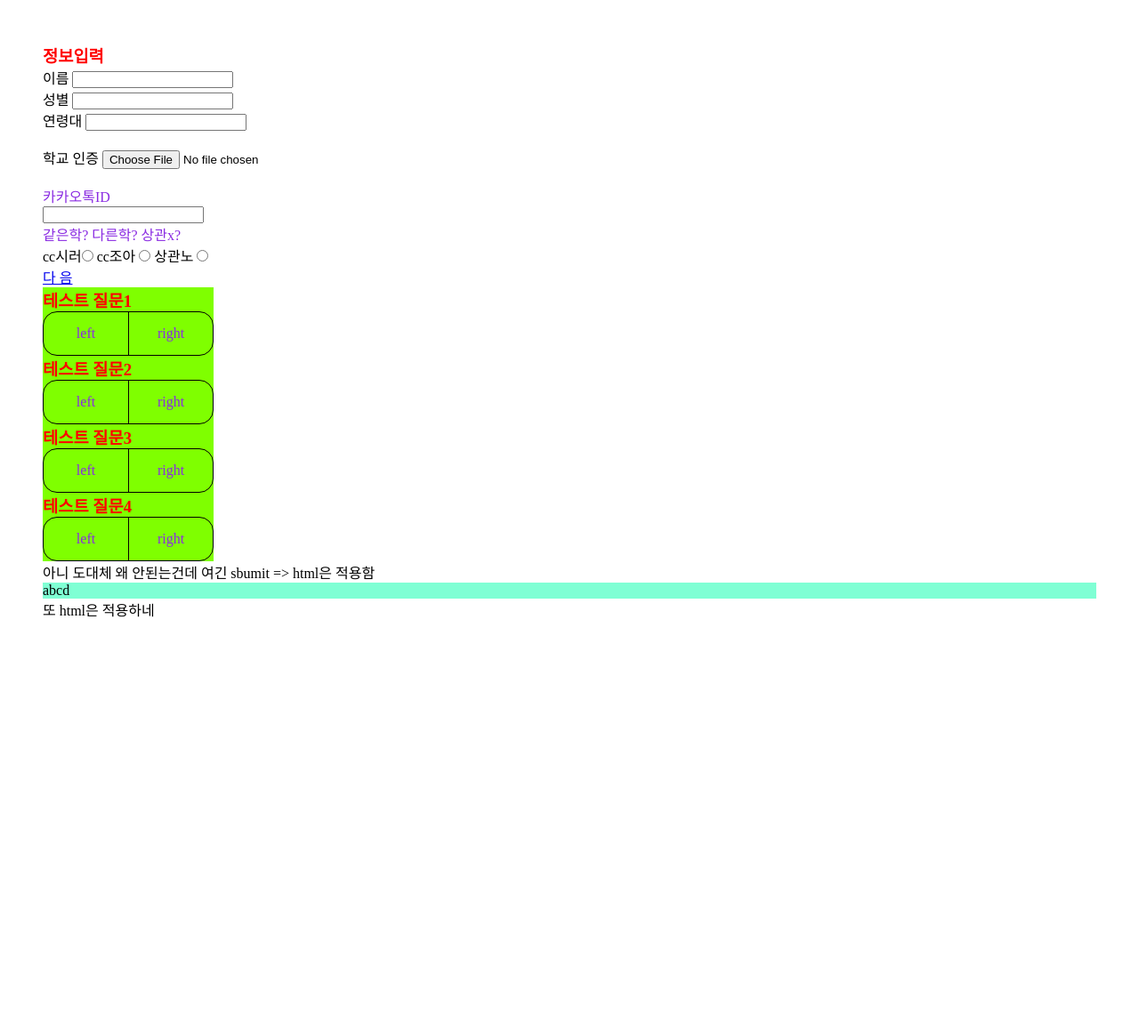
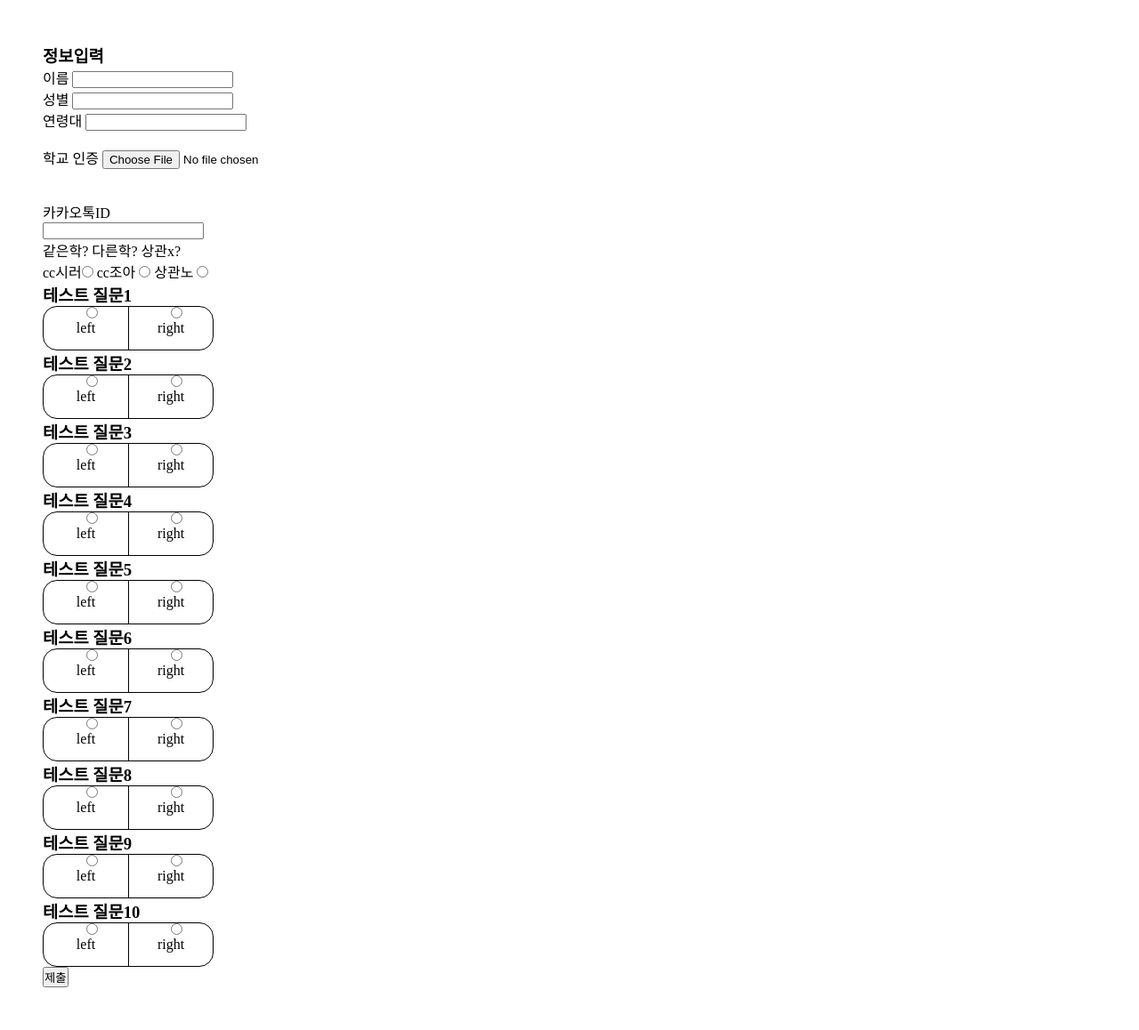
Before and after one commit to siiiido/RS, a Django app: page /submit/ in a window 1280 px wide. Shown: the whole page at 89% size. Before the commit the page ends 694 px from the top, so only its background shows below. Run offline with Django 3.2, Linux system fonts and the light colour scheme.

Commit message:
modified submit

```diff
--- a/static/css/submit/submit.css
+++ b/static/css/submit/submit.css
@@ -104,8 +104,7 @@ label{
   display: block;
   width: 100%;
   height: 100%;
-  color: blueviolet;
-  vertical-align: middle;
+  /* vertical-align: middle; */
   box-sizing: border-box;
   cursor: pointer;
 }
@@ -117,15 +116,12 @@ label{
   border-left: 1px solid black;
   text-align:center;
 
-
-  color: yellow;
-
 }
 .only-sr{
   overflow: hidden;
   position: absolute;
   /* left: -9999px; */
-  display: none;
+  /* display: none; */
 }
 .radio-items{
   display: table;
@@ -133,23 +129,15 @@ label{
   border: 1px solid black;
   border-radius: 1rem;
   box-sizing: border-box;
-
 }
 .radio-items>div:first-child{
   border-left: none;
   width: auto;
 }
-.radio-items>input[type="radio"]:checked {
+/* .radio-items>input[type="radio"]:checked {
   background-color: cadetblue;
   color: darkorchid;
-}
+} */
 .whole-question{
   width: 12rem;
-  background-color: chartreuse;
 }
-
-
-
-h3{
-  color: red;
-}
--- a/submit/views.py
+++ b/submit/views.py
@@ -6,6 +6,27 @@ from django.shortcuts import render
 
 def submit(request):
     if request.method == "GET":
+        print("get")
         return render(request, 'submit/submit.html')
-    # elif request.method == "POST" :
-    #     return
+    elif request.method == "POST" :
+        kakao = request.POST.get('kakao')
+        uni_photo = request.POST.get('uni-photo')
+        cc_radio = request.POST.get('cc_radio')
+
+
+        question=[]
+
+        for i in range(1,11):
+            question.append(request.POST.get('q'+str(i)))
+
+
+
+        # print("카카오 id :" + kakao,"학생증 사진 : " + uni_photo, "cc_radio : "+cc_radio)
+        print("카카오 : {}, 학생증 사진 : {}, cc확인 : {}".format(kakao,uni_photo,cc_radio))
+
+        print("2지 선다 답 : {}".format(question))
+
+
+        # context = {}
+        # print("post 이제 여기서 어떻게 하는가")
+        return render(request,'submit/submit.html')
--- a/templates/submit/submit.html
+++ b/templates/submit/submit.html
@@ -22,128 +22,205 @@ href="{% static 'css/main/main.css' %}"
 
     <!-- ======================정보 입력, 불러오기======================= -->
     <div class="info-container">
+
         <div class="info">
 
-            <div class="info-header">
             <h3>정보입력</h3>
-            </div>
             <div class="info-content">
 
-
-                <form action="" class="unmodified">
+                <div class="from_db">
+                    <form action="." method="POST">{% csrf_token %}
                         <div class="name">
-                        이름 <input type="text" name="" value="">
+                            이름 <input type="text" name="name" value="">
                         </div>
                         <div class="sex">
-                        성별 <input type="text" name="" value="">
+                            성별 <input type="text" name="sex" value="">
                         </div>
                         <div class="age">
-                        연령대 <input type="text" name="" id="">
+                            연령대 <input type="text" name="age" id="">
                         </div>
                     </form>
+                </div>
+                <br>
+                <form action="." method="POST" class="info-form">{% csrf_token %}
 
-                <br>
-                학교 인증 <input type="file" accept="image/*;capture=camera">
+                    <div class="uni_check">
+                        학교 인증 <input name="uni-photo" type="file" accept="image/*;capture=camera">
+                    </div>
 
                     <br><br>
-                <form class="info-form">
                     <div>
-                        <label for="contact">카카오톡ID</label>
-                        <input type="text" id="contact" class="kakao" name="contact">
+                        <label for="kakao">카카오톡ID</label>
+                        <input type="text" class="kakao" name="kakao">
                     </div>
                     <div class="uni-radio">
                         <div class="choose-uni">
                             <label for="">같은학? 다른학? 상관x?</label>
                         </div>
                         <div class="choose-uni-radio">
-                            cc시러<input type="radio" name="cc" value="ccx">
-                            cc조아 <input type="radio" name="cc" value="cco">
-                            상관노 <input type="radio" name="cc" value="no">
+                            <!-- radio 선택된 value값이 넘어감 -->
+                            <!-- 즉 views.py에서 name으로 값을 호출하고 print했을 때 나온 값은 value임  -->
+                            cc시러<input name="cc_radio" type="radio" value="ccx">
+                            cc조아 <input name="cc_radio" type="radio" value="cco">
+                            상관노 <input name="cc_radio" type="radio" value="anything">
                         </div>
                     </div>
-
-                    <!-- <input type="submit" value="제출하기" class="submit-btn"> -->
-                    <a href="http://127.0.0.1:8000/templates/status/status.html">다 음</a>
-
-                </form>
+                    <!-- <a href="http://127.0.0.1:8000/templates/status/status.html">다 음</a> -->
             </div>
 
         </div>
 
-    </div>
-
-    <!-- {% block content %}{% endblock %} -->
-
-
 
         <!-- =================== 2지 선다=================== -->
 
-    <!-- <div class="question question1">
-        <h3>테스트 질문</h3>
-        <div class="question-box">
-            <input type="radio" name="opt" class="radio-question box-left">
-            <label class="radio-text text-left">
-                왼쪽
-            </label>
-            <input type="radio" name="opt" class="radio-question box-right">
-            <label class="radio-text text-right">
-                오른쪽
-            </label>
-        </div>
-    </div> -->
-    <div class="wrap">
+        <!-- <div class="wrap"> -->
+
+        <!-- radio : name이 같은 것 끼리 중복 체크 안됨  -->
+        <!-- id가 같아서 radio버튼 누르면 밑에 버튼이라도 위에 버튼이 클릭됨 -->
 
         <div class="whole-question">
+
+            <div>
                 <h3>테스트 질문1</h3>
                 <div class="radio-items">
                     <div class="col-6">
-                    <input type="radio" class="only-sr" id="a1" name="temp1" value="1">
+                        <input type="radio" class="only-sr" name="q1" value="left">
                         <label for="a1">left</label>
                     </div>
                     <div class="col-6">
-                    <input type="radio" class="only-sr" id="a2" name="temp1" value="2">
+                        <input type="radio" class="only-sr" name="q1" value="right">
                         <label for="a2">right</label>
                     </div>
                 </div>
             </div>
 
-        <div class="whole-question">
+
+            <div>
                 <h3>테스트 질문2</h3>
                 <div class="radio-items">
                     <div class="col-6">
-                    <input type="radio" class="only-sr" id="a1" name="temp1" value="1">
+                        <input type="radio" class="only-sr" name="q2" value="left">
                         <label for="a1">left</label>
                     </div>
                     <div class="col-6">
-                    <input type="radio" class="only-sr" id="a2" name="temp1" value="2">
+                        <input type="radio" class="only-sr" name="q2" value="right">
                         <label for="a2">right</label>
                     </div>
                 </div>
             </div>
 
-        <div class="whole-question">
+
+
+            <div>
                 <h3>테스트 질문3</h3>
                 <div class="radio-items">
                     <div class="col-6">
-                    <input type="radio" class="only-sr" id="a1" name="temp1" value="1">
+                        <input type="radio" class="only-sr" name="q3" value="left">
                         <label for="a1">left</label>
                     </div>
                     <div class="col-6">
-                    <input type="radio" class="only-sr" id="a2" name="temp1" value="2">
+                        <input type="radio" class="only-sr" name="q3" value="right">
                         <label for="a2">right</label>
                     </div>
                 </div>
             </div>
 
-        <div class="whole-question">
+
+
+
+            <div>
                 <h3>테스트 질문4</h3>
                 <div class="radio-items">
                     <div class="col-6">
-                    <input type="radio" class="only-sr" id="a1" name="temp1" value="1">
+                        <input type="radio" class="only-sr" name="q4" value="left">
                         <label for="a1">left</label>
                     </div>
                     <div class="col-6">
-                    <input type="radio" class="only-sr" id="a2" name="temp1" value="2">
+                        <input type="radio" class="only-sr" name="q4" value="right">
+                        <label for="a2">right</label>
+                    </div>
+                </div>
+            </div>
+
+            <div>
+                <h3>테스트 질문5</h3>
+                <div class="radio-items">
+                    <div class="col-6">
+                        <input type="radio" class="only-sr" name="q5" value="left">
+                        <label for="a1">left</label>
+                    </div>
+                    <div class="col-6">
+                        <input type="radio" class="only-sr" name="q5" value="right">
+                        <label for="a2">right</label>
+                    </div>
+                </div>
+            </div>
+
+            <div>
+                <h3>테스트 질문6</h3>
+                <div class="radio-items">
+                    <div class="col-6">
+                        <input type="radio" class="only-sr" name="q6" value="left">
+                        <label for="a1">left</label>
+                    </div>
+                    <div class="col-6">
+                        <input type="radio" class="only-sr" name="q6" value="right">
+                        <label for="a2">right</label>
+                    </div>
+                </div>
+            </div>
+
+            <div>
+                <h3>테스트 질문7</h3>
+                <div class="radio-items">
+                    <div class="col-6">
+                        <input type="radio" class="only-sr" name="q7" value="left">
+                        <label for="a1">left</label>
+                    </div>
+                    <div class="col-6">
+                        <input type="radio" class="only-sr" name="q7" value="right">
+                        <label for="a2">right</label>
+                    </div>
+                </div>
+            </div>
+
+            <div>
+                <h3>테스트 질문8</h3>
+                <div class="radio-items">
+                    <div class="col-6">
+                        <input type="radio" class="only-sr" name="q8" value="left">
+                        <label for="a1">left</label>
+                    </div>
+                    <div class="col-6">
+                        <input type="radio" class="only-sr" name="q8" value="right">
+                        <label for="a2">right</label>
+                    </div>
+                </div>
+            </div>
+
+            <div>
+                <h3>테스트 질문9</h3>
+                <div class="radio-items">
+                    <div class="col-6">
+                        <input type="radio" class="only-sr" name="q9" value="left">
+                        <label for="a1">left</label>
+                    </div>
+                    <div class="col-6">
+                        <input type="radio" class="only-sr" name="q9" value="right">
+                        <label for="a2">right</label>
+                    </div>
+                </div>
+            </div>
+
+            <div>
+                <h3>테스트 질문10</h3>
+                <div class="radio-items">
+                    <div class="col-6">
+                        <input type="radio" class="only-sr" name="q10" value="left">
+                        <label for="a1">left</label>
+                    </div>
+                    <div class="col-6">
+                        <input type="radio" class="only-sr" name="q10" value="right">
                         <label for="a2">right</label>
                     </div>
                 </div>
@@ -151,10 +228,9 @@ href="{% static 'css/main/main.css' %}"
 
         </div>
 
-
-    아니 도대체 왜 안된는건데 여긴 sbumit =>  html은 적용함
-
-    <div style="background-color: aquamarine;"> abcd</div> 또 html은 적용하네
+    </div>
+    <input type="submit" value="제출">
+    </form>
 
 </body>
 
```
Also changed, not shown: templates/urls.py (deleted, +0 -9 lines), templates/views.py (deleted, +0 -24 lines). Lines whose indentation alone changed are shown as unchanged.
